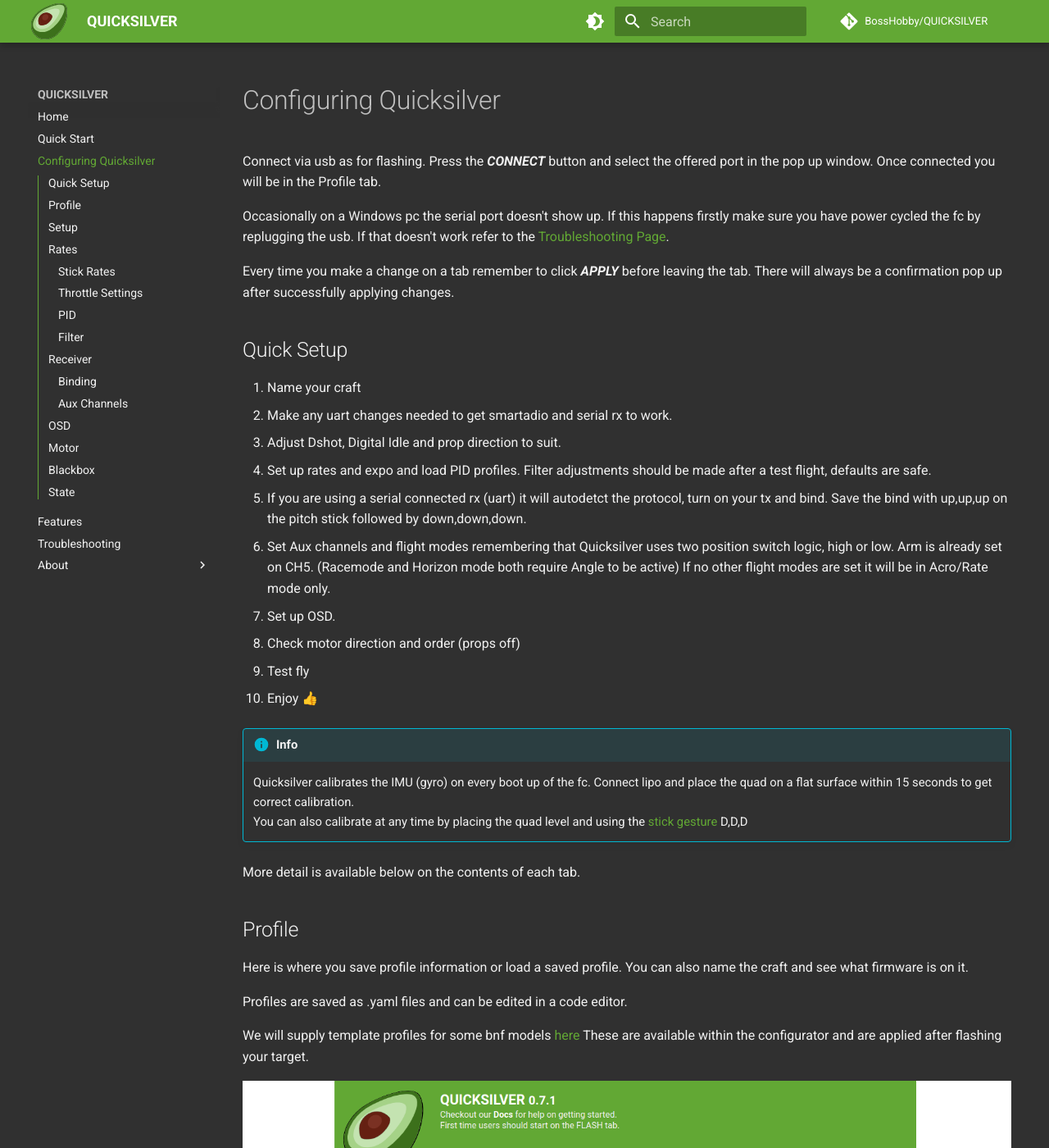
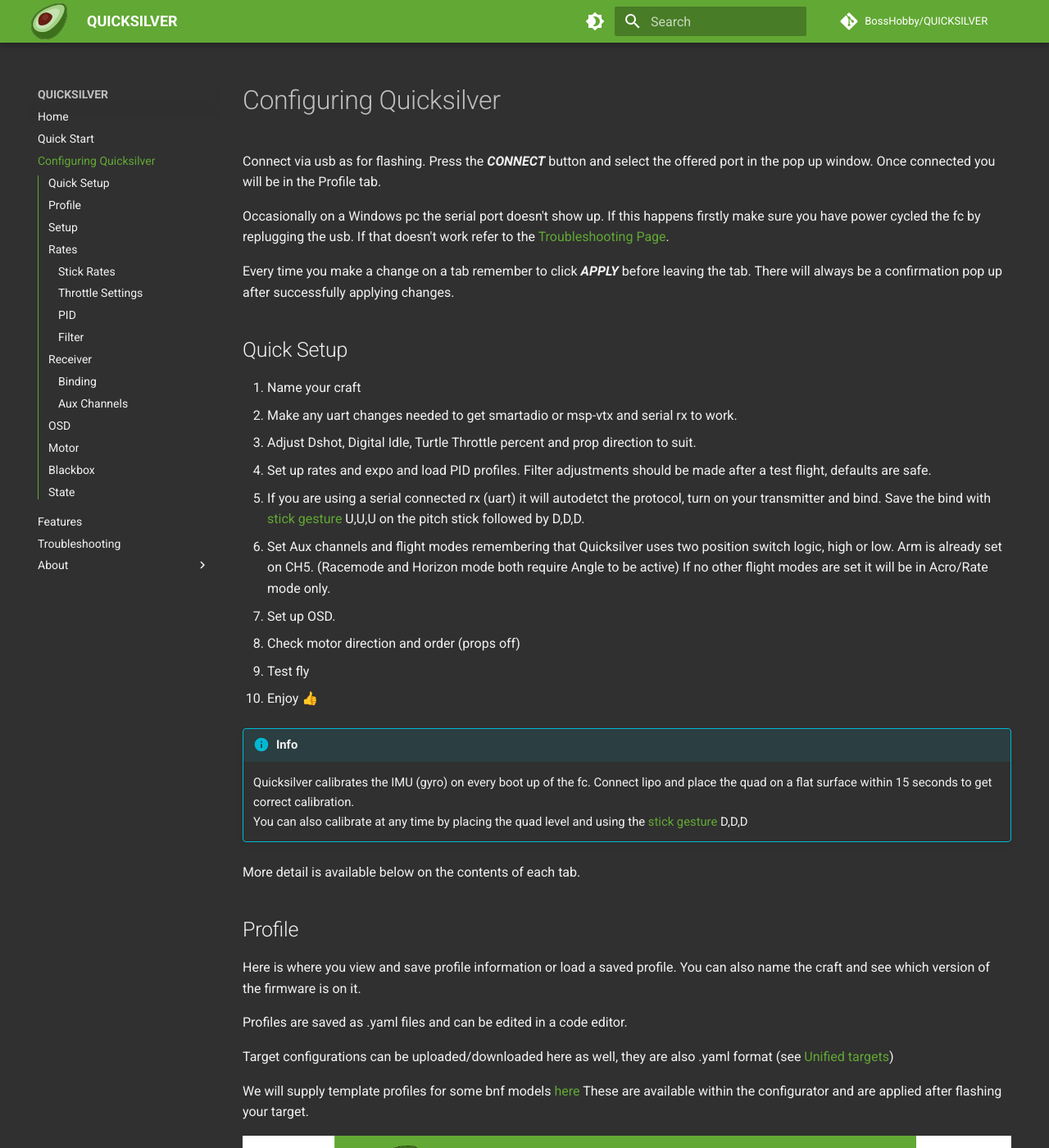
Before and after one commit to BossHobby/Docs, an MkDocs documentation site: the page built from docs/Configuring-Quicksilver.md, in a window 1280 px wide and 1400 px high. Shown: the whole window at 82% size. Built offline with MkDocs 1.6.1 and Material for MkDocs 9.7.7, drawn with Linux system fonts in a browser that asks for light colours; comment, search, counter and statistics services are not loaded.

Commit message:
more info, start runtime target section

```diff
--- a/docs/Configuring-Quicksilver.md
+++ b/docs/Configuring-Quicksilver.md
@@ -7,10 +7,10 @@
 ## Quick Setup
 
 1. Name your craft
-2. Make any uart changes needed to get smartadio and serial rx to work.
-3. Adjust Dshot, Digital Idle and prop direction to suit.
+2. Make any uart changes needed to get smartadio or msp-vtx and serial rx to work.
+3. Adjust Dshot, Digital Idle, Turtle Throttle percent and prop direction to suit.
 4. Set up rates and expo and load PID profiles. Filter adjustments should be made after a test flight, defaults are safe.
-5. If you are using a serial connected rx (uart) it will autodetct the protocol, turn on your tx and bind. Save the bind with up,up,up on the pitch stick followed by down,down,down.
+5. If you are using a serial connected rx (uart) it will autodetct the protocol, turn on your transmitter and bind. Save the bind with [stick gesture](https://docs.bosshobby.com/Features/#stick-gestures) U,U,U on the pitch stick followed by D,D,D.
 6. Set Aux channels and flight modes remembering that Quicksilver uses two position switch logic, high or low. Arm is already set on CH5. (Racemode and Horizon mode both require Angle to be active) If no other flight modes are set it will be in Acro/Rate mode only.
 7. Set up OSD.
 8. Check motor direction and order (props off)
@@ -27,9 +27,11 @@
 
 ## Profile
 
-Here is where you save profile information or load a saved profile. You can also name the craft and see what firmware is on it.
+Here is where you view and save profile information or load a saved profile. You can also name the craft and see which version of the firmware is on it.
 
 Profiles are saved as .yaml files and can be edited in a code editor.
+
+Target configurations can be uploaded/downloaded here as well, they are also .yaml format (see [Unified targets](https://docs.bosshobby.com/Features/#runtime-targets))
 
 We will supply template profiles for some bnf models [here](https://github.com/BossHobby/Templates)
 These are available within the configurator and are applied after flashing your target.
```
Also changed, not shown: docs/Features.md (+4 -1 lines).
